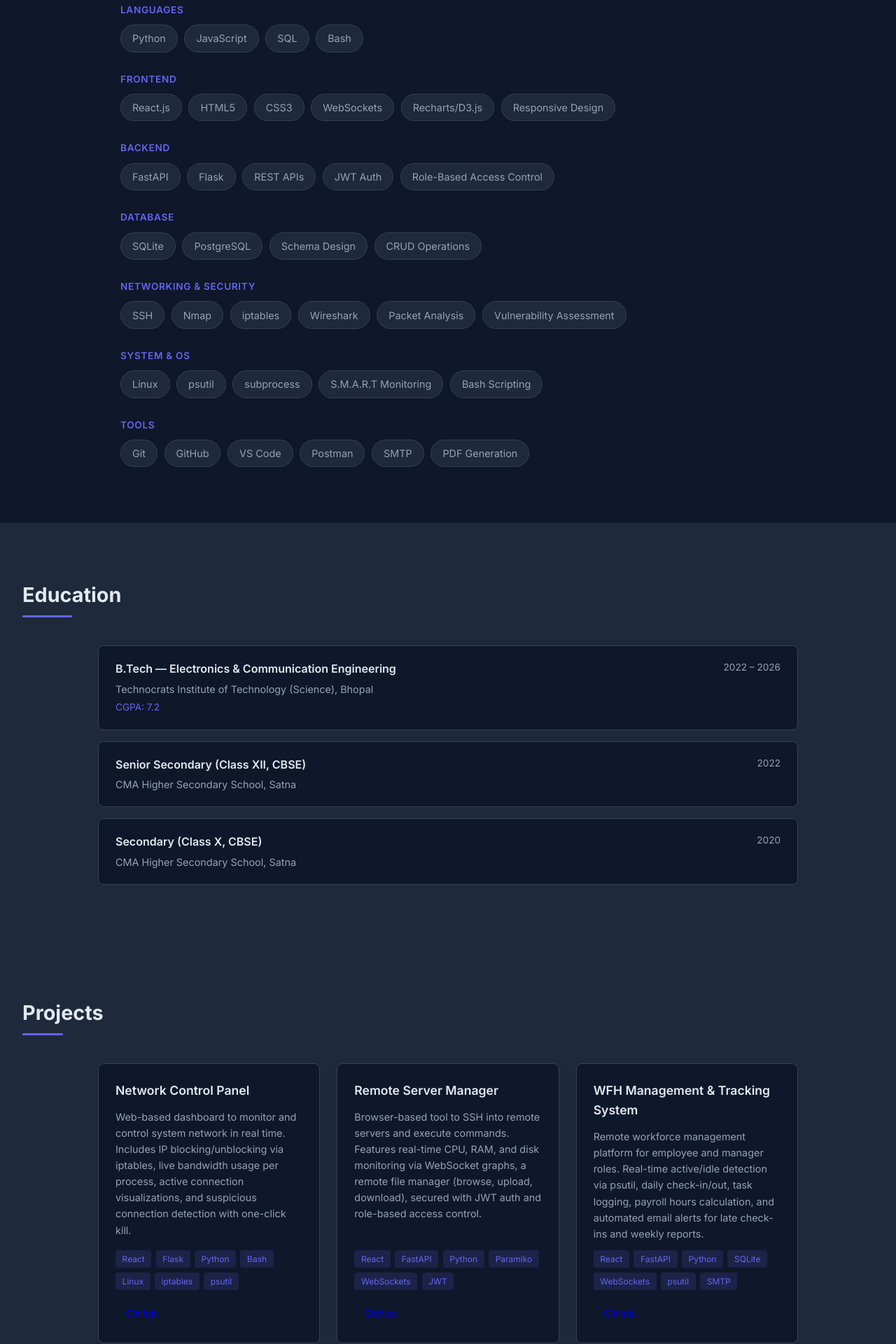
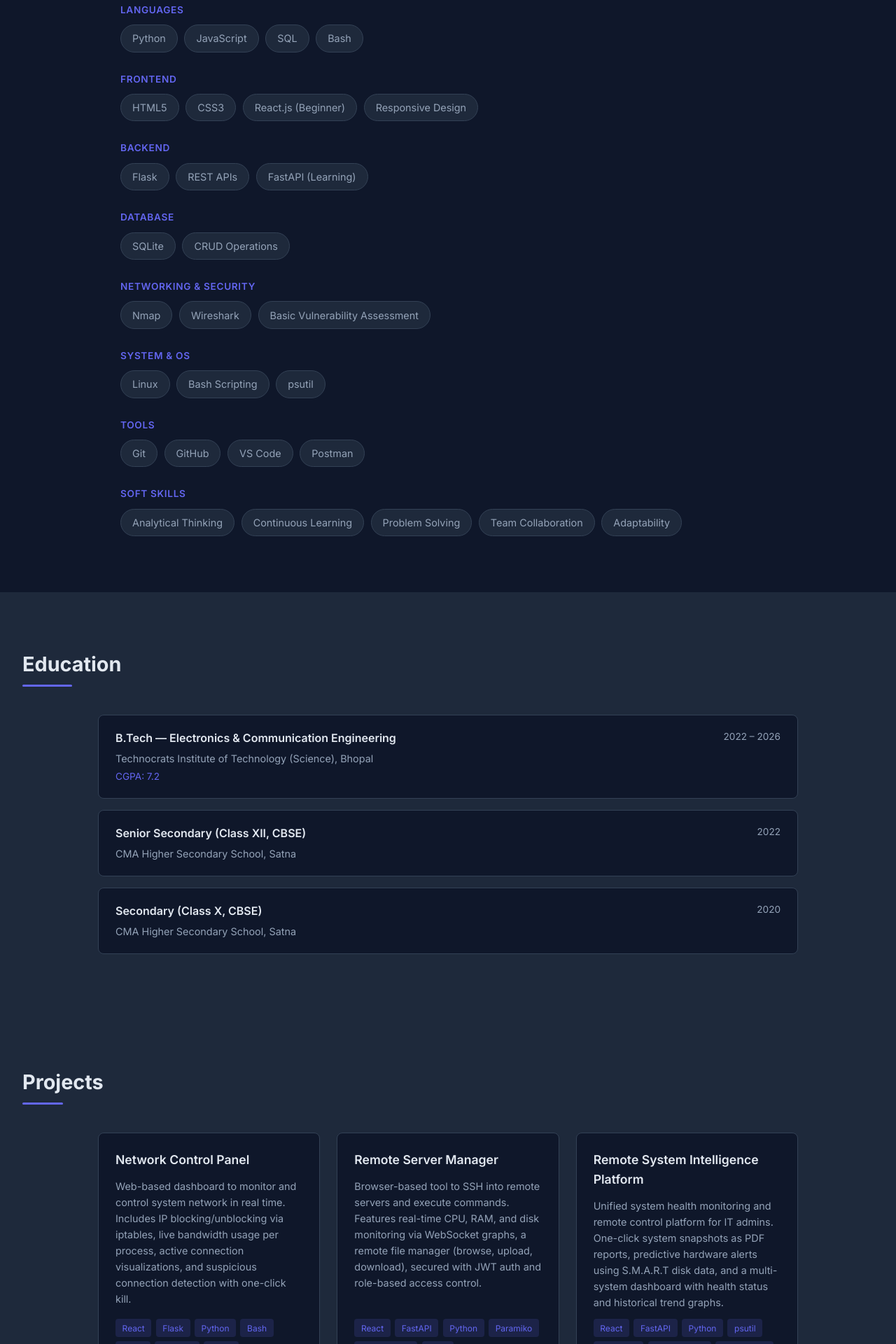
Before and after one commit to Bigrat-hat/Portfolio, a React (Vite) app: page / in a window 1280 px wide. Shown: the part 960-2880 px from the top of the page at 70% size. Built offline with nearby package versions, Linux system fonts and the light colour scheme.

Commit message:
Update skills, projects, and resume details

```diff
--- a/src/components/Projects.jsx
+++ b/src/components/Projects.jsx
@@ -4,35 +4,28 @@ const projects = [
     description:
       'Web-based dashboard to monitor and control system network in real time. Includes IP blocking/unblocking via iptables, live bandwidth usage per process, active connection visualizations, and suspicious connection detection with one-click kill.',
     tech: ['React', 'Flask', 'Python', 'Bash', 'Linux', 'iptables', 'psutil'],
-    github: 'https://github.com/Bigrat-hat',
+    github: null,
   },
   {
     title: 'Remote Server Manager',
     description:
       'Browser-based tool to SSH into remote servers and execute commands. Features real-time CPU, RAM, and disk monitoring via WebSocket graphs, a remote file manager (browse, upload, download), secured with JWT auth and role-based access control.',
     tech: ['React', 'FastAPI', 'Python', 'Paramiko', 'WebSockets', 'JWT'],
-    github: 'https://github.com/Bigrat-hat',
-  },
-  {
-    title: 'WFH Management & Tracking System',
-    description:
-      'Remote workforce management platform for employee and manager roles. Real-time active/idle detection via psutil, daily check-in/out, task logging, payroll hours calculation, and automated email alerts for late check-ins and weekly reports.',
-    tech: ['React', 'FastAPI', 'Python', 'SQLite', 'WebSockets', 'psutil', 'SMTP'],
-    github: 'https://github.com/Bigrat-hat',
+    github: null,
   },
   {
     title: 'Remote System Intelligence Platform',
     description:
       'Unified system health monitoring and remote control platform for IT admins. One-click system snapshots as PDF reports, predictive hardware alerts using S.M.A.R.T disk data, and a multi-system dashboard with health status and historical trend graphs.',
     tech: ['React', 'FastAPI', 'Python', 'psutil', 'Paramiko', 'WebSockets', 'PDF Export'],
-    github: 'https://github.com/Bigrat-hat',
+    github: null,
   },
   {
     title: 'Personal Portfolio Website',
     description:
       'Responsive portfolio website to showcase projects, technical skills, and achievements. Built with reusable React components, modern UI principles, and component-based architecture for maintainability.',
     tech: ['React.js', 'HTML', 'CSS', 'JavaScript', 'Git', 'GitHub'],
-    github: 'https://github.com/Bigrat-hat',
+    github: 'https://github.com/Bigrat-hat/portfolio',
   },
 ]
 
@@ -44,9 +37,11 @@ function ProjectCard({ title, description, tech, github }) {
       <div className="project-tech">
         {tech.map(t => <span key={t} className="tech-tag">{t}</span>)}
       </div>
-      <div className="project-links">
-        <a href={github} target="_blank" rel="noreferrer" className="btn btn-sm">GitHub</a>
-      </div>
+      {github && (
+        <div className="project-links">
+          <a href={github} target="_blank" rel="noreferrer" className="btn btn-sm">GitHub</a>
+        </div>
+      )}
     </div>
   )
 }
--- a/src/components/Skills.jsx
+++ b/src/components/Skills.jsx
@@ -1,11 +1,12 @@
 const skillGroups = [
   { category: 'Languages', items: ['Python', 'JavaScript', 'SQL', 'Bash'] },
-  { category: 'Frontend', items: ['React.js', 'HTML5', 'CSS3', 'WebSockets', 'Recharts/D3.js', 'Responsive Design'] },
-  { category: 'Backend', items: ['FastAPI', 'Flask', 'REST APIs', 'JWT Auth', 'Role-Based Access Control'] },
-  { category: 'Database', items: ['SQLite', 'PostgreSQL', 'Schema Design', 'CRUD Operations'] },
-  { category: 'Networking & Security', items: ['SSH', 'Nmap', 'iptables', 'Wireshark', 'Packet Analysis', 'Vulnerability Assessment'] },
-  { category: 'System & OS', items: ['Linux', 'psutil', 'subprocess', 'S.M.A.R.T Monitoring', 'Bash Scripting'] },
-  { category: 'Tools', items: ['Git', 'GitHub', 'VS Code', 'Postman', 'SMTP', 'PDF Generation'] },
+  { category: 'Frontend', items: ['HTML5', 'CSS3', 'React.js (Beginner)', 'Responsive Design'] },
+  { category: 'Backend', items: ['Flask', 'REST APIs', 'FastAPI (Learning)'] },
+  { category: 'Database', items: ['SQLite', 'CRUD Operations'] },
+  { category: 'Networking & Security', items: ['Nmap', 'Wireshark', 'Basic Vulnerability Assessment'] },
+  { category: 'System & OS', items: ['Linux', 'Bash Scripting', 'psutil'] },
+  { category: 'Tools', items: ['Git', 'GitHub', 'VS Code', 'Postman'] },
+  { category: 'Soft Skills', items: ['Analytical Thinking', 'Continuous Learning', 'Problem Solving', 'Team Collaboration', 'Adaptability'] },
 ]
 
 export default function Skills() {
```
Also changed, not shown: 1 other file (tests, documents, lock files or other folders).
